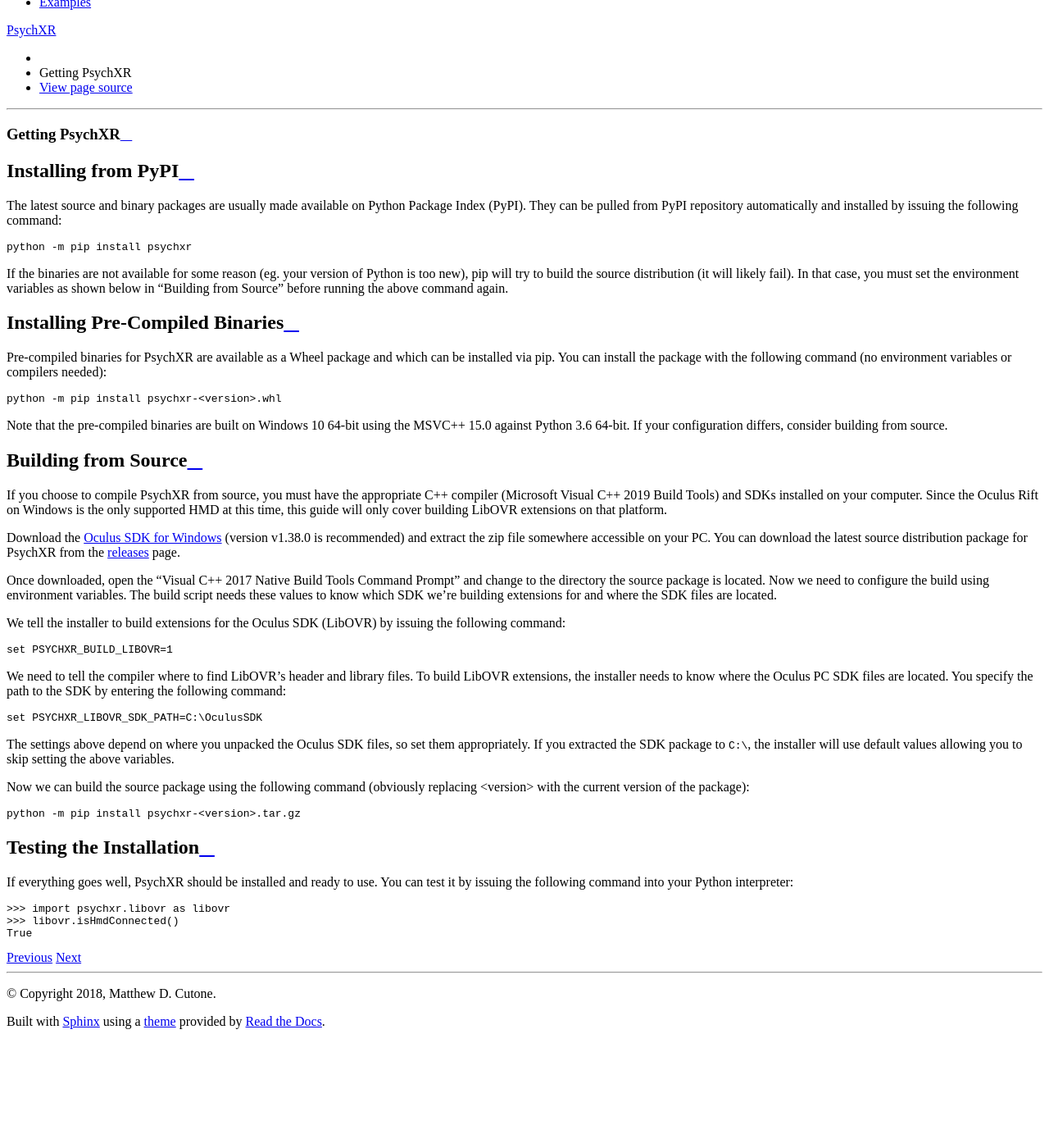
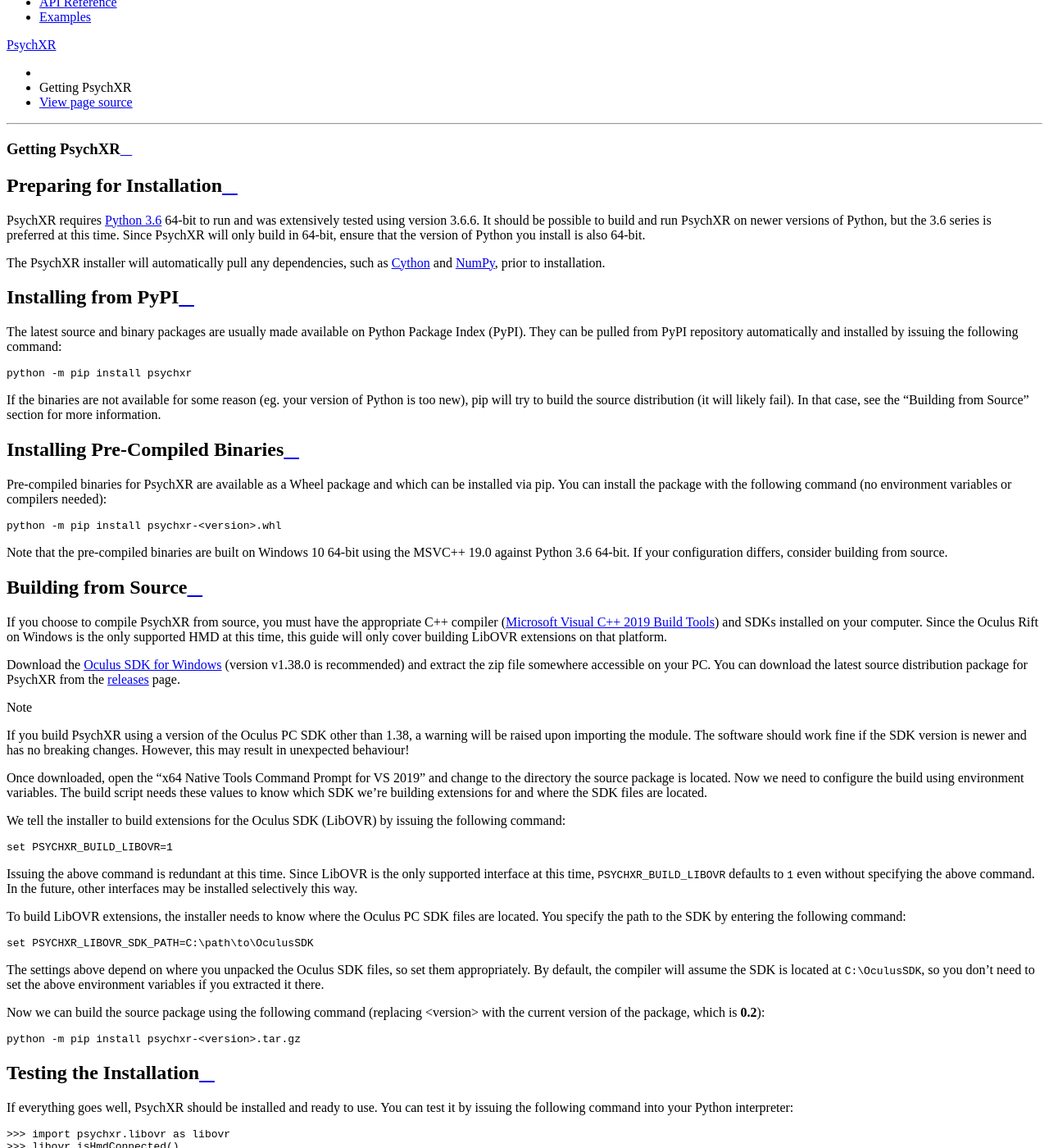
Before and after one commit to mdcutone/psychxr, a Sphinx documentation site: the page built from docs/installing.rst, in a window 1280 px wide and 1400 px high, scrolled down 213 px. Shown: the whole window at 82% size. Built offline with Sphinx 7.4.7 and the Read the Docs theme 2.0.0, drawn with Linux system fonts in a browser that asks for light colours; before the commit the page ends 1476 px from its top, so only the background shows below that; some of the changed text lies outside the part shown.

Commit message:
DOCS: Updated installation docs for 0.2.

```diff
--- a/docs/installing.rst
+++ b/docs/installing.rst
@@ -1,5 +1,19 @@
 Getting PsychXR
 ===============
+
+Preparing for Installation
+--------------------------
+
+PsychXR requires `Python 3.6
+<https://www.python.org/downloads/release/python-366/>`_ 64-bit to run and was
+extensively tested using version 3.6.6. It should be possible to build and run
+PsychXR on newer versions of Python, but the 3.6 series is preferred at this
+time. Since PsychXR will only build in 64-bit, ensure that the version of Python
+you install is also 64-bit.
+
+The PsychXR installer will automatically pull any dependencies, such as
+`Cython <https://cython.org/>`_ and `NumPy <https://www.numpy.org/>`_, prior to
+installation.
 
 Installing from PyPI
 --------------------
@@ -12,8 +26,7 @@
 
 If the binaries are not available for some reason (eg. your version of Python is
 too new), pip will try to build the source distribution (it will likely fail).
-In that case, you must set the environment variables as shown below in "Building
-from Source" before running the above command again.
+In that case, see the "Building from Source" section for more information.
 
 Installing Pre-Compiled Binaries
 --------------------------------
@@ -25,16 +38,18 @@
     python -m pip install psychxr-<version>.whl
 
 Note that the pre-compiled binaries are built on Windows 10 64-bit using the
-MSVC++ 15.0 against Python 3.6 64-bit. If your configuration differs, consider
+MSVC++ 19.0 against Python 3.6 64-bit. If your configuration differs, consider
 building from source.
 
 Building from Source
 --------------------
 
 If you choose to compile PsychXR from source, you must have the appropriate C++
-compiler (Microsoft Visual C++ 2019 Build Tools) and SDKs installed on your
-computer. Since the Oculus Rift on Windows is the only supported HMD at this
-time, this guide will only cover building LibOVR extensions on that platform.
+compiler (`Microsoft Visual C++ 2019 Build Tools
+<https://visualstudio.microsoft.com/downloads/#build-tools-for-visual-studio-2019>`_)
+and SDKs installed on your computer. Since the Oculus Rift on Windows is the
+only supported HMD at this time, this guide will only cover building LibOVR
+extensions on that platform.
 
 Download the `Oculus SDK for Windows
 <https://developer.oculus.com/downloads/package/oculus-sdk-for-windows/>`_
@@ -42,32 +57,41 @@
 on your PC. You can download the latest source distribution package for PsychXR
 from the `releases <https://github.com/mdcutone/psychxr/releases>`_ page.
 
-Once downloaded, open the "Visual C++ 2017 Native Build Tools Command Prompt"
-and change to the directory the source package is located. Now we need to
-configure the build using environment variables. The build script needs these
-values to know which SDK we're building extensions for and where the SDK files
-are located.
+.. note:: If you build PsychXR using a version of the Oculus PC SDK other than
+          1.38, a warning will be raised upon importing the module. The software
+          should work fine if the SDK version is newer and has no breaking
+          changes. However, this may result in unexpected behaviour!
+
+Once downloaded, open the "x64 Native Tools Command Prompt for VS 2019" and
+change to the directory the source package is located. Now we need to configure
+the build using environment variables. The build script needs these values to
+know which SDK we're building extensions for and where the SDK files are
+located.
 
 We tell the installer to build extensions for the Oculus SDK (LibOVR) by issuing
 the following command::
 
     set PSYCHXR_BUILD_LIBOVR=1
 
+Issuing the above command is redundant at this time. Since LibOVR is the only
+supported interface at this time, ``PSYCHXR_BUILD_LIBOVR`` defaults to ``1``
+even without specifying the above command. In the future, other interfaces may
+be installed selectively this way.
 
-We need to tell the compiler where to find LibOVR's header and library files. To
-build LibOVR extensions, the installer needs to know where the Oculus PC SDK
+To build LibOVR extensions, the installer needs to know where the Oculus PC SDK
 files are located. You specify the path to the SDK by entering the following
 command::
 
-    set PSYCHXR_LIBOVR_SDK_PATH=C:\OculusSDK
+    set PSYCHXR_LIBOVR_SDK_PATH=C:\path\to\OculusSDK
 
 
 The settings above depend on where you unpacked the Oculus SDK files, so set
-them appropriately. If you extracted the SDK package to ``C:\``, the installer
-will use default values allowing you to skip setting the above variables.
+them appropriately. By default, the compiler will assume the SDK is located at
+``C:\OculusSDK``, so you don't need to set the above environment variables if
+you extracted it there.
 
-Now we can build the source package using the following command (obviously
-replacing <version> with the current version of the package)::
+Now we can build the source package using the following command (replacing
+<version> with the current version of the package, which is **0.2**)::
 
     python -m pip install psychxr-<version>.tar.gz
 
```
